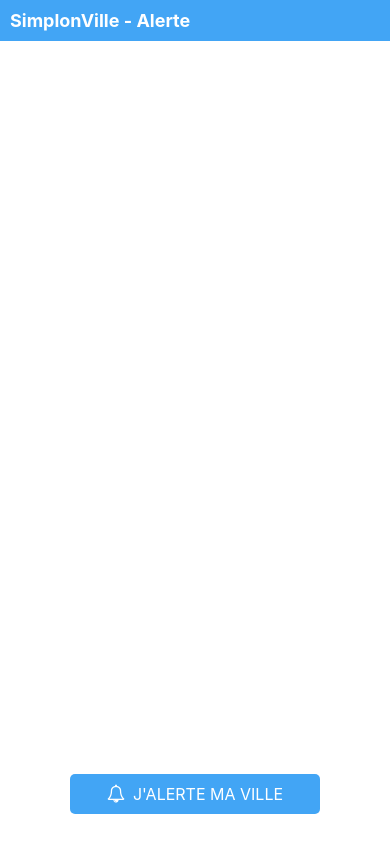
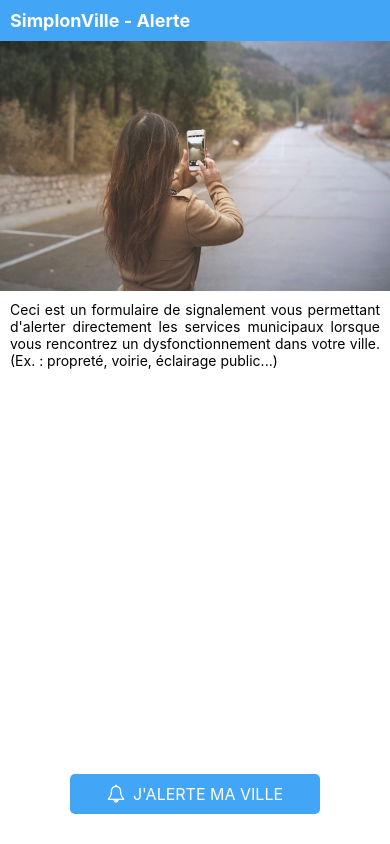
Before and after one commit to jb-mddln/react-native-expo-brief, a React Native app: screen / in a window 390 px wide. Built offline with nearby package versions, Linux system fonts and the light colour scheme.

Commit message:
ui: added SafeAreaProvider & View, still working the layout

```diff
--- a/App.js
+++ b/App.js
@@ -1,7 +1,5 @@
-import { StatusBar } from 'expo-status-bar';
-import { StyleSheet, Text, TextInput, Pressable, View } from 'react-native';
-
-import { SafeAreaProvider, useSafeAreaInsets } from 'react-native-safe-area-context';
+import { StyleSheet, Text, TextInput, View, Image } from 'react-native';
+import { SafeAreaProvider, SafeAreaView } from 'react-native-safe-area-context';
 import Button from './components/Button';
 
 const Header = () => {
@@ -13,7 +11,6 @@ const Header = () => {
 };
 
 const Form = () => {
-  const insets = useSafeAreaInsets();
   const buttonProps = {
     title: 'J\'Alerte ma Ville',
     icon: 'bell-o',
@@ -22,7 +19,7 @@ const Form = () => {
     }
   };
   return (
-    <View style={[ styles.container, { paddingTop: insets.top } ]}>
+    <View style={styles.container}>
       <View style={styles.bottom}>
         <Button props={buttonProps} />
       </View>
@@ -33,7 +30,18 @@ const Form = () => {
 export default function App() {
   return (
     <SafeAreaProvider>
-      <Header />
+      <SafeAreaView style={{backgroundColor: '#42a5f5' }} >
+          <Header />
+      </SafeAreaView>
+      <View style={{ width: '100%', height: 250 }}>
+        <Image
+          style={{ width: '100%', height: '100%', objectPosition: 'center top' }}
+          source={require("./assets/placeholder.jpg")}
+        />
+      </View>
+      <Text style={styles.p}>
+        Ceci est un formulaire de signalement vous permettant d'alerter directement les services municipaux lorsque vous rencontrez un dysfonctionnement dans votre ville.(Ex. : propreté, voirie, éclairage public...)
+      </Text>
       <Form />
     </SafeAreaProvider>
   );
@@ -59,5 +67,9 @@ const styles = StyleSheet.create({
     color: 'white',
     fontSize: 18,
     fontWeight: 'bold',
+  },
+  p: {
+    textAlign: 'justify',
+    padding: 10
   }
 });
--- a/components/Button.js
+++ b/components/Button.js
@@ -2,7 +2,7 @@ import React from 'react';
 import { Text, StyleSheet, Pressable } from 'react-native';
 import FontAwesome from "@expo/vector-icons/FontAwesome";
 
-export default function Button({props}) {
+export default function Button({ props }) {
   const { onPress, title = '', icon = '' } = props;
   return (
     <Pressable style={styles.button} onPress={onPress}>
```
Also changed, not shown: package.json (+5 -5 lines), assets/placeholder.jpg (added), 1 other file (tests, documents, lock files or other folders).
